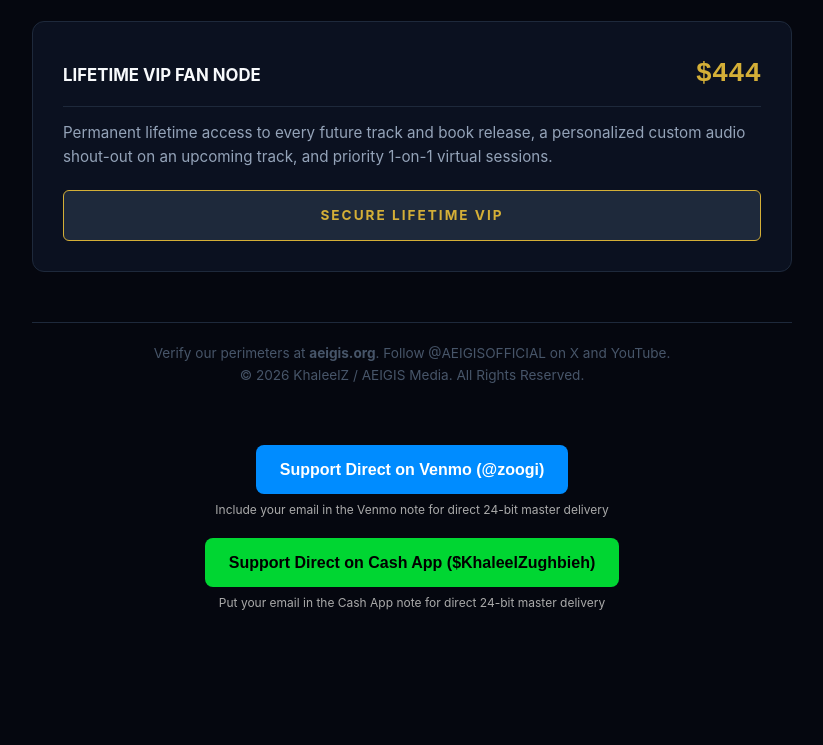
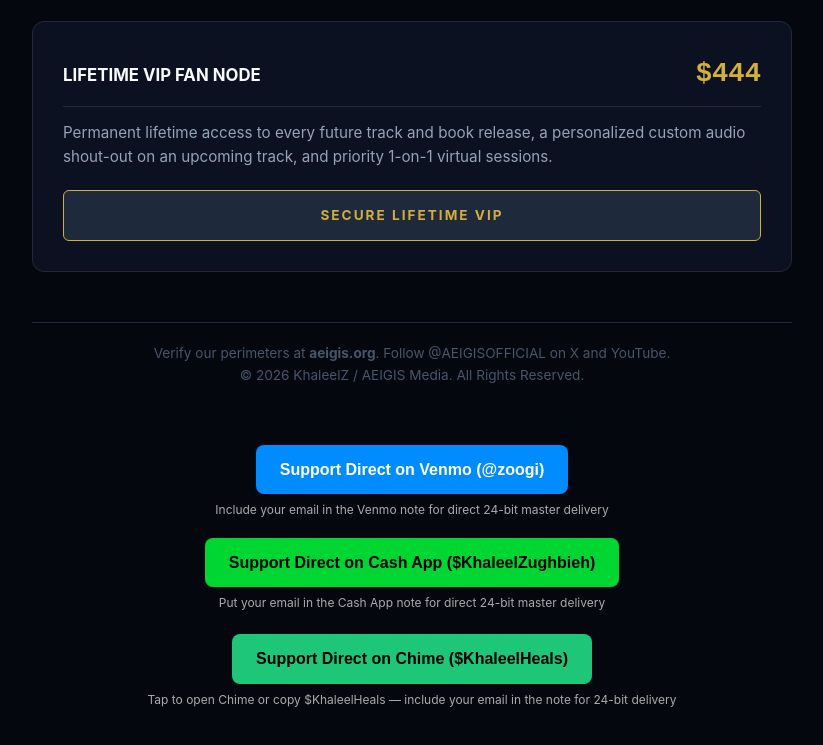
Before and after one commit to AeigisOfficial/AEIGISOFFICIAL.github.io, a plain HTML site: page index.html in a window 1280 px wide. Shown: the part 1809-2554 px from the top of the page, without its empty margins (228-1051 px from the left). Before the commit the page ends 2463 px from the top, so only its background shows below. Drawn offline with Linux system fonts and the light colour scheme.

Commit message:
Add Chime  support button

```diff
--- a/index.html
+++ b/index.html
@@ -151,5 +151,11 @@
   </a>
   <p style="font-size:12px;color:#aaa;margin-top:6px;">Put your email in the Cash App note for direct 24-bit master delivery</p>
 </div>
+<div style="margin:12px auto 24px;text-align:center;">
+  <a href="https://app.chime.com/link/qr?u=KhaleelHeals" target="_blank" rel="noopener" onclick="navigator.clipboard&&navigator.clipboard.writeText('$KhaleelHeals')" style="display:inline-block;background:#1EC677;color:#000;font-weight:700;padding:12px 24px;border-radius:8px;text-decoration:none;font-family:sans-serif;">
+    Support Direct on Chime ($KhaleelHeals)
+  </a>
+  <p style="font-size:12px;color:#aaa;margin-top:6px;">Tap to open Chime or copy $KhaleelHeals — include your email in the note for 24-bit delivery</p>
+</div>
 </body>
 </html>
```
